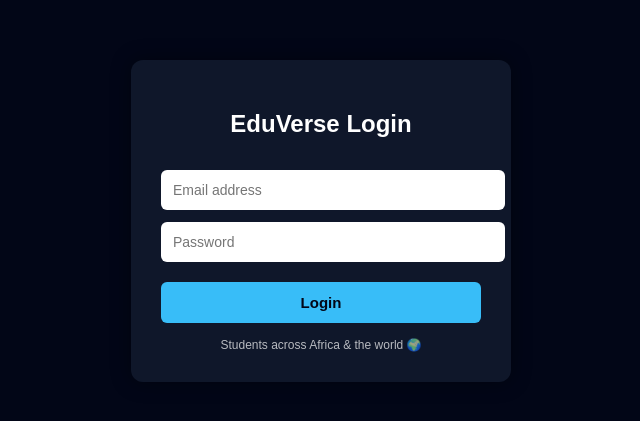
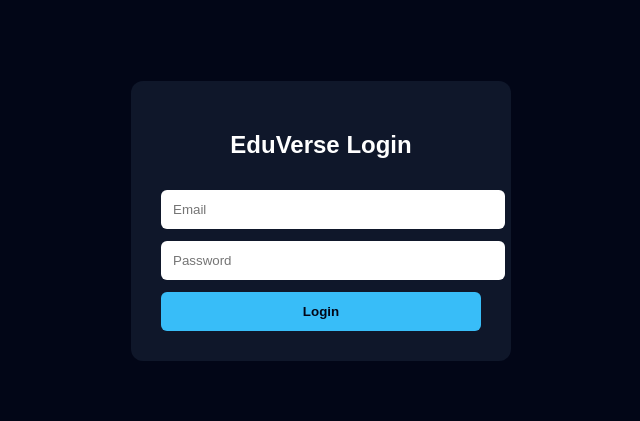
Before and after one commit to Jaimel126/eduverse-, a plain HTML site: page login.html in a window 1280 px wide. Shown: the part 179-600 px from the top of the page, without its empty margins (319-959 px from the left). Drawn offline with Linux system fonts and the light colour scheme.

Commit message:
Update login.html

```diff
--- a/login.html
+++ b/login.html
@@ -1,9 +1,9 @@
 <!DOCTYPE html>
 <html lang="en">
 <head>
-  <meta charset="UTF-8" />
+  <meta charset="UTF-8">
   <title>EduVerse Login</title>
-  <meta name="viewport" content="width=device-width, initial-scale=1.0" />
+  <meta name="viewport" content="width=device-width, initial-scale=1.0">
 
   <style>
     body {
@@ -22,38 +22,19 @@
       border-radius: 12px;
       width: 320px;
       text-align: center;
-      box-shadow: 0 0 20px rgba(0,0,0,0.4);
     }
-    h2 {
-      margin-bottom: 20px;
-    }
-    input {
+    input, button {
       width: 100%;
       padding: 12px;
       margin-top: 12px;
       border-radius: 6px;
       border: none;
-      font-size: 14px;
     }
     button {
-      width: 100%;
-      padding: 12px;
-      margin-top: 20px;
-      border-radius: 6px;
-      border: none;
       background: #38bdf8;
       color: #020617;
       font-weight: bold;
-      font-size: 15px;
       cursor: pointer;
-    }
-    button:hover {
-      opacity: 0.9;
-    }
-    .note {
-      margin-top: 15px;
-      font-size: 12px;
-      opacity: 0.7;
     }
   </style>
 </head>
@@ -62,23 +43,16 @@
 
   <div class="box">
     <h2>EduVerse Login</h2>
-
-    <input id="email" type="email" placeholder="Email address" />
-    <input id="password" type="password" placeholder="Password" />
-
+    <input id="email" type="email" placeholder="Email">
+    <input id="password" type="password" placeholder="Password">
     <button id="loginBtn">Login</button>
-
-    <div class="note">
-      Students across Africa & the world 🌍
-    </div>
   </div>
 
-  <!-- Firebase logic -->
   <script type="module">
     import { initializeApp } from "https://www.gstatic.com/firebasejs/9.23.0/firebase-app.js";
     import { getAuth, signInWithEmailAndPassword } from "https://www.gstatic.com/firebasejs/9.23.0/firebase-auth.js";
 
-const firebaseConfig = {
+    const firebaseConfig = {
   apiKey: "AIzaSyDidOESF8lPLvFs5ryNcJW0VrP0CnvRDHQ",
   authDomain: "eduverse-bf551.firebaseapp.com",
   projectId: "eduverse-bf551",
@@ -88,12 +62,12 @@ const firebaseConfig = {
 };
     };
 
-    // Initialize Firebase
     const app = initializeApp(firebaseConfig);
     const auth = getAuth(app);
 
-    // Login logic
-    document.getElementById("loginBtn").addEventListener("click", () => {
+    const loginBtn = document.getElementById("loginBtn");
+
+    loginBtn.addEventListener("click", () => {
       const email = document.getElementById("email").value;
       const password = document.getElementById("password").value;
 
@@ -106,7 +80,7 @@ const firebaseConfig = {
         .then(() => {
           window.location.href = "dashboard.html";
         })
-        .catch(error => {
+        .catch((error) => {
           alert(error.message);
         });
     });
```
